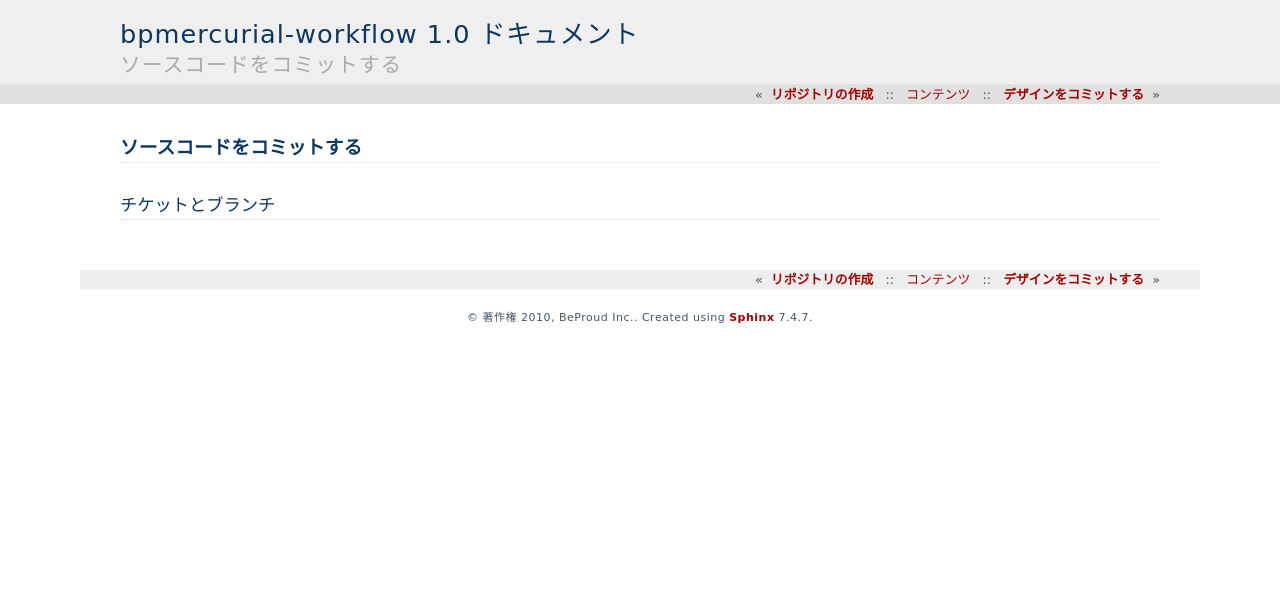
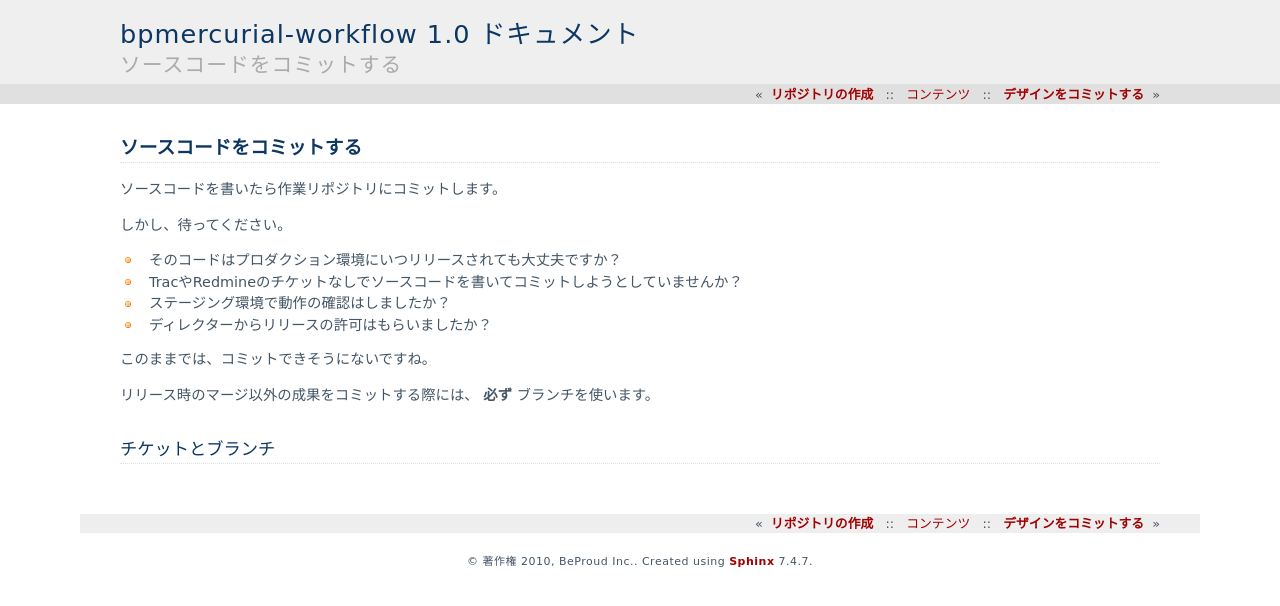
Before and after one commit to beproud/bpmercurial-workflow, a Sphinx documentation site: the page built from ja/source/commit_code.rst, in a window 1280 px wide. Shown: the top 606 px of the page. Built offline with Sphinx 7.4.7, drawn with Linux system fonts in a browser that asks for light colours.

```diff
--- a/ja/source/commit_code.rst
+++ b/ja/source/commit_code.rst
@@ -1,5 +1,18 @@
 ソースコードをコミットする
 ==========================
 
+ソースコードを書いたら作業リポジトリにコミットします。
+
+しかし、待ってください。
+
+* そのコードはプロダクション環境にいつリリースされても大丈夫ですか？
+* TracやRedmineのチケットなしでソースコードを書いてコミットしようとしていませんか？
+* ステージング環境で動作の確認はしましたか？
+* ディレクターからリリースの許可はもらいましたか？
+
+このままでは、コミットできそうにないですね。
+
+リリース時のマージ以外の成果をコミットする際には、 **必ず** ブランチを使います。
+
 チケットとブランチ
 ------------------
--- a/ja/source/repository.rst
+++ b/ja/source/repository.rst
@@ -15,7 +15,7 @@
 リリースリポジトリ(release)
 ---------------------------
 
-**リリースされるソースコードのみ** が入っているリポジトリ。基本的にdefaultブランチのみがアクティブな状態。デプロイを行う際には、このリポジトリのソースコードが使用される。
+**プロダクション環境にリリースされるソースコードのみ** が入っているリポジトリ。基本的にdefaultブランチのみがアクティブな状態。デプロイを行う際には、このリポジトリのソースコードが使用される。
 
 :リポジトリパス例: /var/hg/example-prj-release
 
```
Also changed, not shown: ja/source/create_repos.rst (+9 -0 lines).
